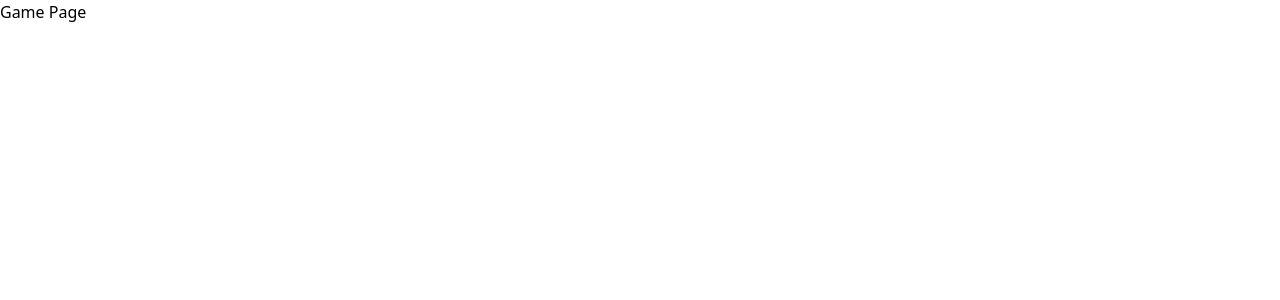
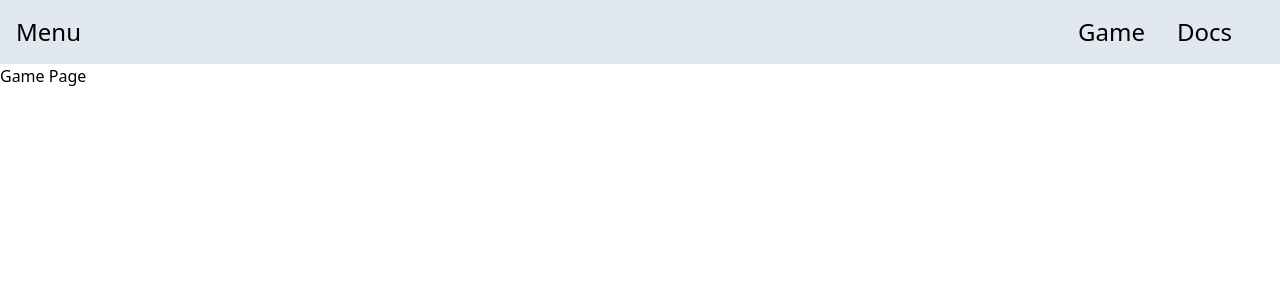
Before and after one commit to FilipsP/cyber_conflict, a React (Vite) app: page / in a window 1280 px wide. Shown: the top 300 px of the page. Built offline with nearby package versions, Linux system fonts and the light colour scheme.

Commit message:
Add simple navbar

```diff
--- a/src/components/Navbar.jsx
+++ b/src/components/Navbar.jsx
@@ -1,5 +1,27 @@
+import { Link } from "react-router-dom"
+
 function Navbar() {
-
+  return (
+    <nav className="w-full top-0 text-2xl bg-slate-200">
+      <div className="h-16 flex justify-between items-center mx-4">
+        <div>Menu</div>
+        <ul className="md:flex md-justify-end md-border-0 md:mr-8 md:space-x-8">
+          <Link
+            to="/"
+            className="hover:text-slate-500 transition duration-100 ease-out"
+          >
+            Game
+          </Link>
+          <Link
+            to="/docs"
+            className="hover:text-slate-500 transition duration-100 ease-out"
+          >
+            Docs
+          </Link>
+        </ul>
+      </div>
+    </nav>
+  )
 }
 
 export default Navbar
```
